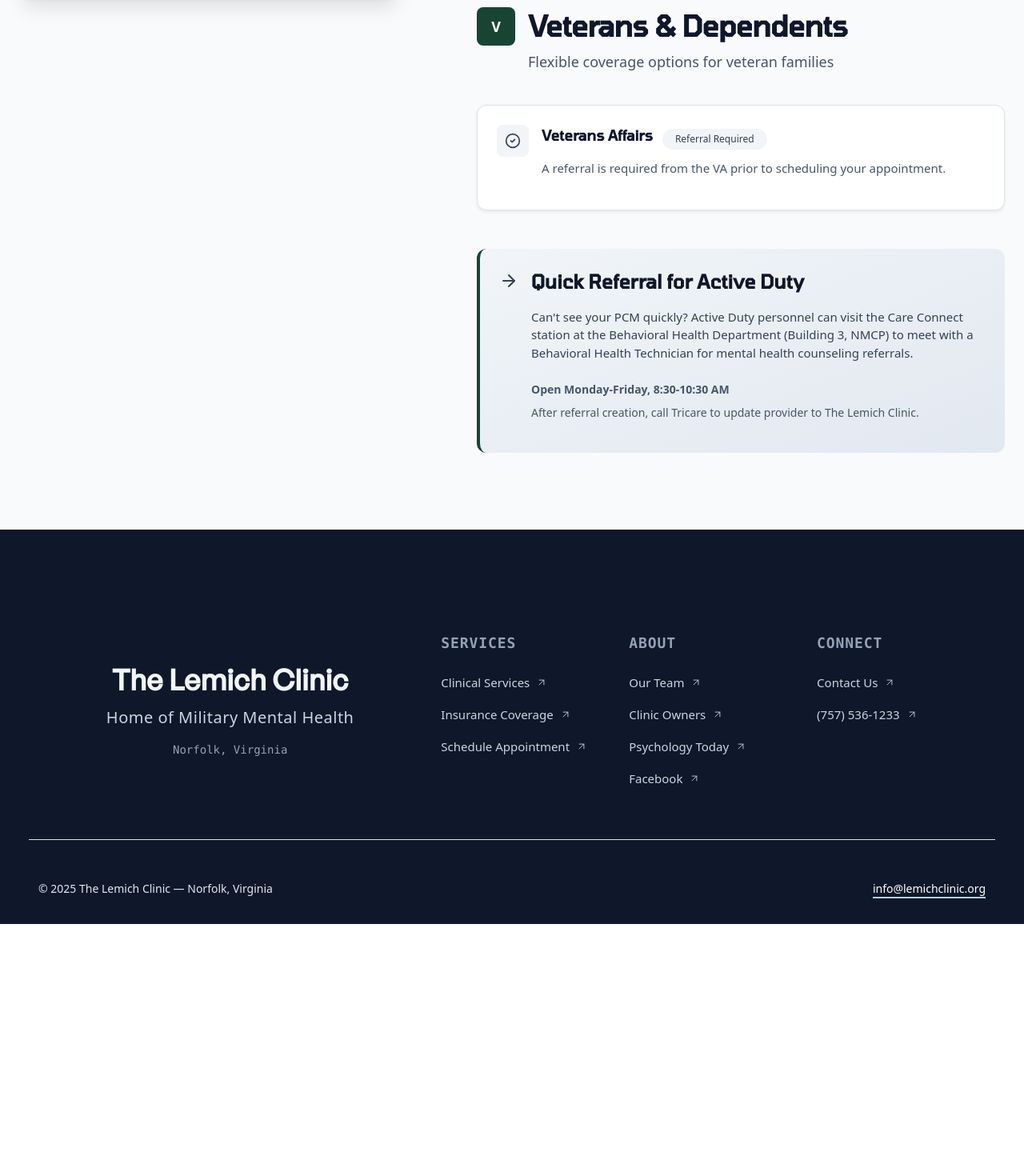
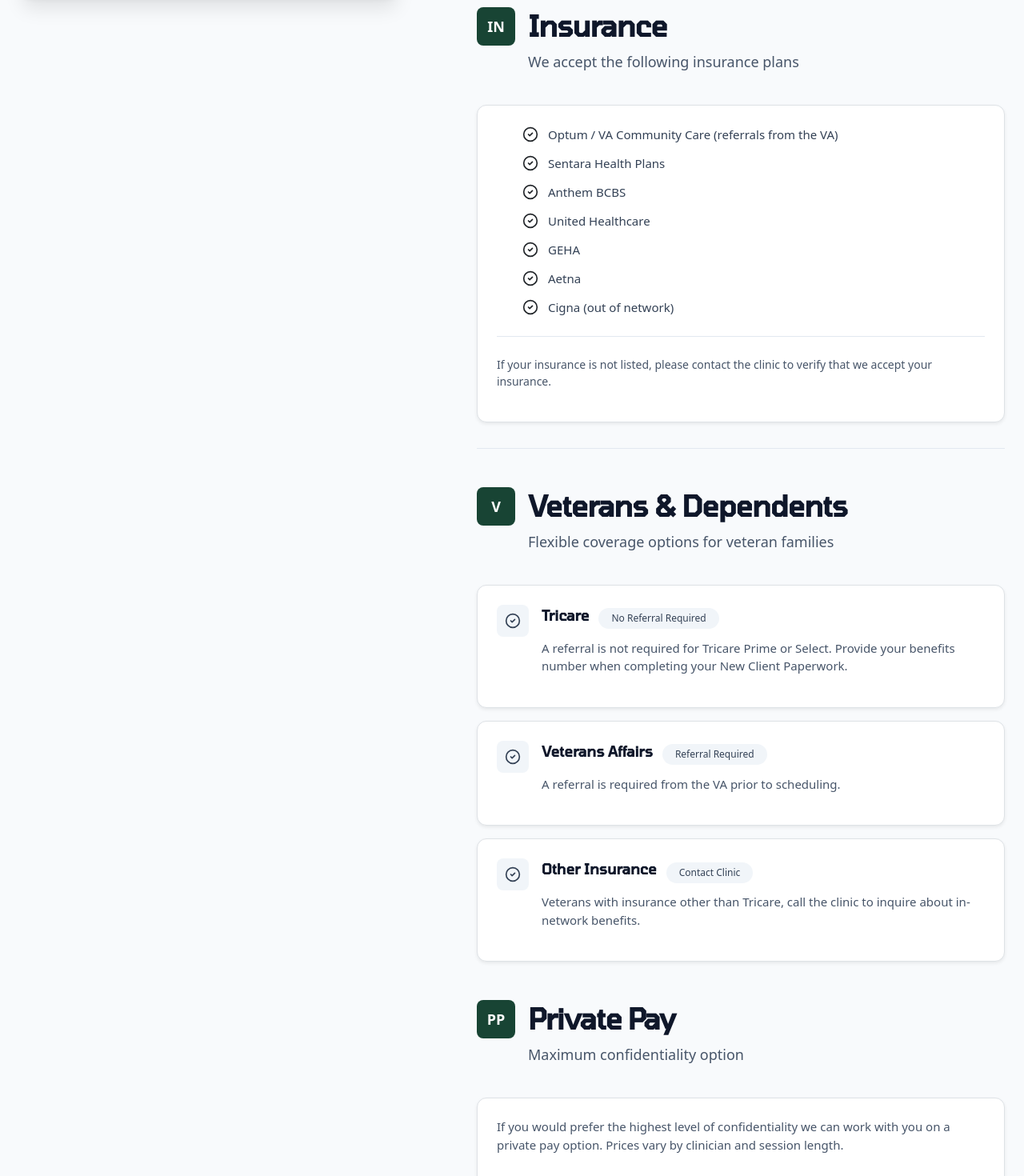
Before and after one commit to alexgoodestudio/lemich_clinic_sanity_next_react, a Next.js app: page /insurance in a window 1280 px wide. Shown: the part 760-2230 px from the top of the page at 80% size. Before the commit the page ends 1915 px from the top, so only its background shows below. Built offline with nearby package versions, Linux system fonts and the light colour scheme.

Commit message:
new ervice/ updated service section

```diff
--- a/app/globals.css
+++ b/app/globals.css
@@ -345,8 +345,6 @@
 /* OPTION 4: Soft Teal - Calm & Healthcare */
 /* Reduces anxiety, healthcare association, professional */
 .hero-call-btn {
-  background-color: #14b8a6 !important;
-  color: #ffffff !important;
   font-weight: 600 !important;
   border: none !important;
   transition: all 0.3s ease !important;
--- a/app/insurance/page.js
+++ b/app/insurance/page.js
@@ -6,13 +6,37 @@
 import Footer from "@/components/Footer";
 
 export default function Insurance() {
-  const insuranceData = [
+  const acceptedInsurance = [
+    "Optum / VA Community Care (referrals from the VA)",
+    "Sentara Health Plans",
+    "Anthem BCBS",
+    "United Healthcare",
+    "GEHA",
+    "Aetna",
+    "Cigna (out of network)"
+  ];
+
+  const veteranInsuranceData = [
+    {
+      category: "tricare",
+      icon: <CheckCircle2 className="w-5 h-5" />,
+      title: "Tricare",
+      description: "A referral is not required for Tricare Prime or Select. Provide your benefits number when completing your New Client Paperwork.",
+      badge: "No Referral Required"
+    },
     {
       category: "va",
       icon: <CheckCircle2 className="w-5 h-5" />,
       title: "Veterans Affairs",
-      description: "A referral is required from the VA prior to scheduling your appointment.",
+      description: "A referral is required from the VA prior to scheduling.",
       badge: "Referral Required"
+    },
+    {
+      category: "other",
+      icon: <CheckCircle2 className="w-5 h-5" />,
+      title: "Other Insurance",
+      description: "Veterans with insurance other than Tricare, call the clinic to inquire about in-network benefits.",
+      badge: "Contact Clinic"
     },
   ];
 
@@ -105,6 +129,39 @@
                     </div>
                   </div>
 
+                  {/* Insurance Accepted Module */}
+                  <div className="mb-12 pb-8 border-b border-slate-200">
+                    <div className="flex items-start mb-6">
+                      <div className="mr-4">
+                        <div className="bg-tricare text-white flex items-center justify-content-center w-12 h-12 rounded-lg">
+                          <span className="text-lg font-semibold">IN</span>
+                        </div>
+                      </div>
+                      <div>
+                        <h2 className="text-4xl font-semibold text-slate-900 mb-2 tracking-tight tomorrow">
+                          Insurance
+                        </h2>
+                        <p className="text-lg text-slate-600">
+                          We accept the following insurance plans
+                        </p>
+                      </div>
+                    </div>
+
+                    <div className="p-6 bg-white rounded-xl shadow-sm border border-slate-200">
+                      <ul className="space-y-3">
+                        {acceptedInsurance.map((insurance, index) => (
+                          <li key={index} className="flex items-start">
+                            <CheckCircle2 className="w-5 h-5 text-tricare mr-3 mt-0.5 flex-shrink-0" />
+                            <span className="text-md text-slate-700">{insurance}</span>
+                          </li>
+                        ))}
+                      </ul>
+                      <p className="text-sm text-slate-600 mt-4 pt-4 border-t border-slate-200">
+                        If your insurance is not listed, please contact the clinic to verify that we accept your insurance.
+                      </p>
+                    </div>
+                  </div>
+
                   {/* Veterans Module */}
                   <div className="mb-12">
                     <div className="flex items-start mb-6">
@@ -124,7 +181,7 @@
                     </div>
 
                     <div className="space-y-4">
-                      {insuranceData.map((item, index) => (
+                      {veteranInsuranceData.map((item, index) => (
                         <div key={index} className="p-6 bg-white rounded-xl shadow-sm border border-slate-200 hover:shadow-md transition-all duration-300 hover:-translate-y-1">
                           <div className="flex items-start">
                             <div className="bg-slate-100 text-slate-700 flex items-center justify-content-center w-10 h-10 rounded-lg mr-4 flex-shrink-0">
@@ -146,6 +203,31 @@
                           </div>
                         </div>
                       ))}
+                    </div>
+                  </div>
+
+                  {/* Private Pay Module */}
+                  <div className="mb-12 pb-8 border-b border-slate-200">
+                    <div className="flex items-start mb-6">
+                      <div className="mr-4">
+                        <div className="bg-tricare text-white flex items-center justify-content-center w-12 h-12 rounded-lg">
+                          <span className="text-lg font-semibold">PP</span>
+                        </div>
+                      </div>
+                      <div>
+                        <h2 className="text-4xl font-semibold text-slate-900 mb-2 tracking-tight tomorrow">
+                          Private Pay
+                        </h2>
+                        <p className="text-lg text-slate-600">
+                          Maximum confidentiality option
+                        </p>
+                      </div>
+                    </div>
+
+                    <div className="p-6 bg-white rounded-xl shadow-sm border border-slate-200">
+                      <p className="text-md text-slate-600 lh-base">
+                        If you would prefer the highest level of confidentiality we can work with you on a private pay option. Prices vary by clinician and session length.
+                      </p>
                     </div>
                   </div>
 
--- a/components/Footer.js
+++ b/components/Footer.js
@@ -74,9 +74,9 @@
           <div className="row mb-5 pb-5 border-bottom border-slate-700">
 
             {/* Clinic Statement */}
-            <div className="col-lg-5 col-12 mb-5 mb-lg-0 d-flex justify-content-center align-items-center">
-              <div className="text-center">
-                <h2 className="text-4xl gs font-bold mb-2 text-slate-100">
+            <div className="col-lg-5 col-12 mb-5 mb-lg-0 d-flex ps-lg-5">
+              <div className="text-start">
+                <h2 className="text-4xl tomorrow font-bold mb-2 text-slate-100">
                   The Lemich Clinic
                 </h2>
                 <p className="text-xl tracking-wide text-slate-300">
--- a/components/Hero.js
+++ b/components/Hero.js
@@ -86,7 +86,7 @@
           </p>
 
           <div className="d-flex gap-3">
-            <a href="tel:+17575361233" className="btn rounded py-lg-3 py-2 hero-call-btn" style={{ minWidth: '150px' }} aria-label="Call The Lemich Clinic">
+            <a href="tel:+17575361233" className="btn rounded py-lg-3 py-2 btn-primary" style={{ minWidth: '150px' }} aria-label="Call The Lemich Clinic">
               Call Us
             </a>
             <a href="/contact" className="btn btn-outline-secondary rounded py-lg-3 py-2" style={{ minWidth: '150px' }} aria-label="Contact and location">
--- a/components/Mission.js
+++ b/components/Mission.js
@@ -90,7 +90,7 @@
   }, { scope: containerRef })
 
   return (
-    <section ref={containerRef} className="py-5">
+    <section ref={containerRef} className="py-5 container-fluid">
       <div className="px-5">
         {/* Bento-style grid layout */}
         <div className="row g-0">
--- a/components/ServiceCards.js
+++ b/components/ServiceCards.js
@@ -89,7 +89,7 @@
       ref={sectionRef}
       className="py-24 md:py-32 bg-stone-50"
     >
-      <div className="container mx-auto px-4 max-w-7xl">
+      <div className="px-5">
 
         {/* Section Header */}
         <div className="max-w-3xl mb-16">
```
Also changed, not shown: app/services/page.js (+24 -5 lines), public/images/office1.avif (added).
